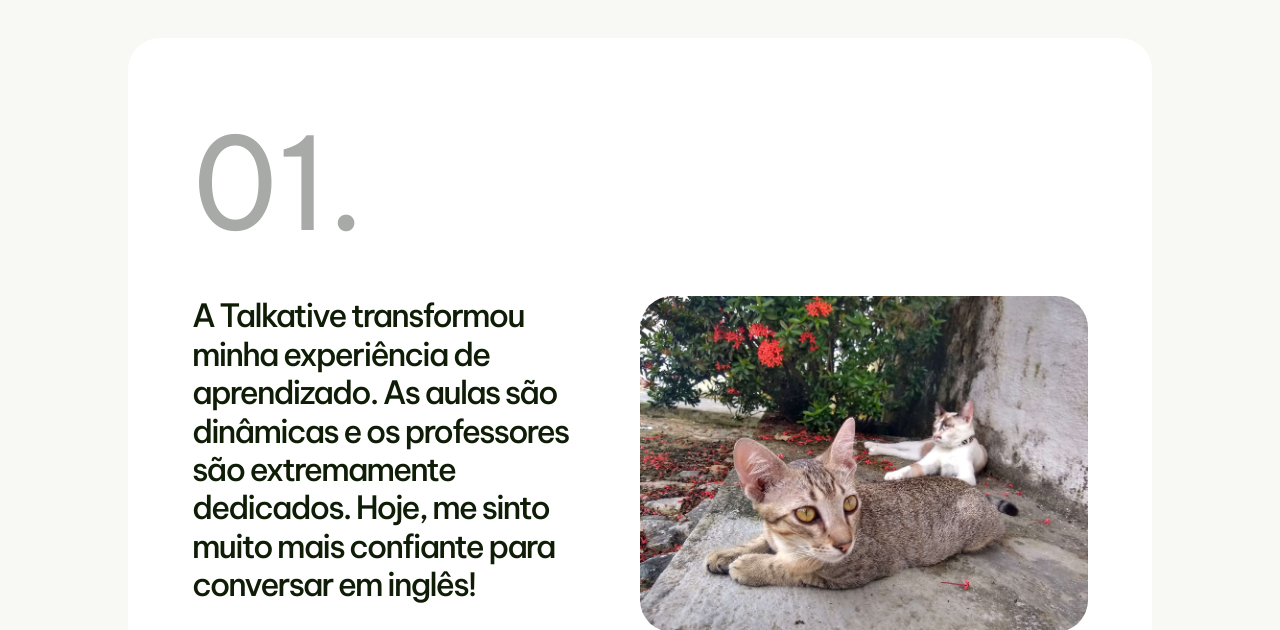
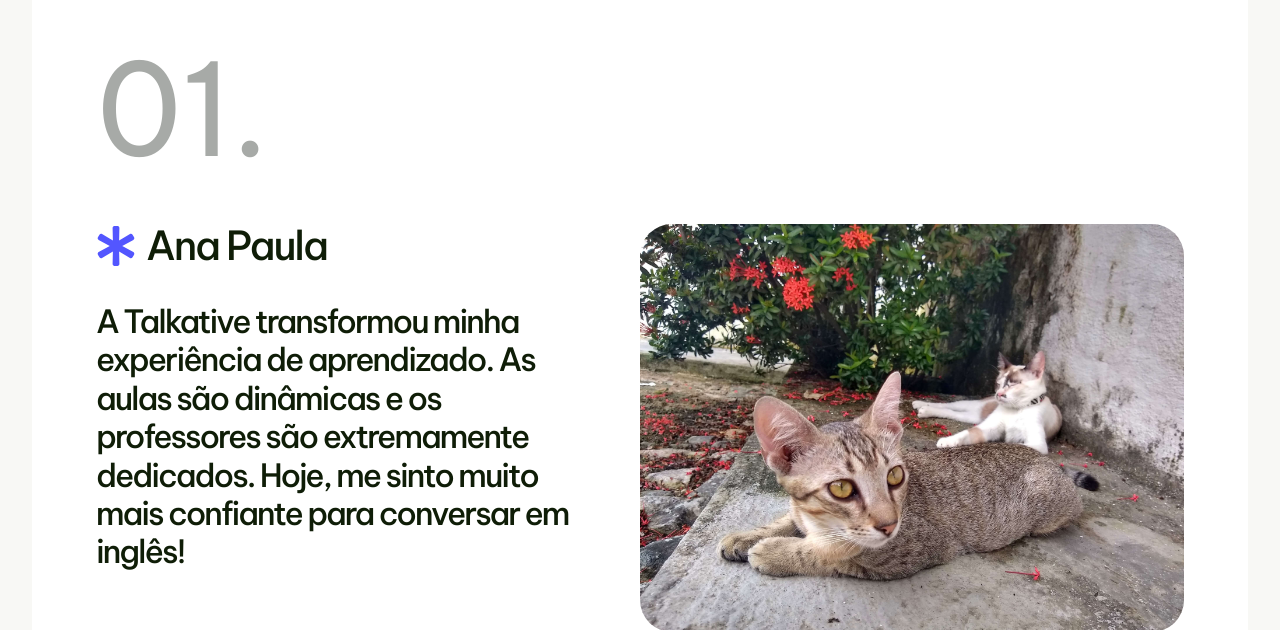
Before and after one commit to SnayderRodrigues/react-study, a React (Vite) app: page /about in a window 1280 px wide. Shown: the part 2170-2800 px from the top of the page. Built offline with nearby package versions, Linux system fonts and the light colour scheme.

Commit message:
update: boilerplate wrapper width and about page testemonials cards

```diff
--- a/src/pages/about/AboutPageTestemonials.jsx
+++ b/src/pages/about/AboutPageTestemonials.jsx
@@ -65,14 +65,12 @@ const AboutPageTestemonials = () => {
               <span>{item.number}</span>
               <div>
                 <h2 className="aboutPage-testemonials__headline">
+                  <span className="aboutPage-testemonials__author">
+                    <FaAsterisk /> {item.author}
+                  </span>
                   {item.testemonial}
                 </h2>
                 <img src={Cat} alt="" />
-              </div>
-              <div className="aboutPage-testemonials__author">
-                <span className="author-name">
-                  <FaAsterisk /> {item.author}
-                </span>
               </div>
             </div>
           </div>
--- a/src/pages/home/About.jsx
+++ b/src/pages/home/About.jsx
@@ -52,12 +52,10 @@ const About = () => {
               <span>15+</span>
               <span>Anos de Experiência no Mercado de Ensino</span>
             </div>
-
             <div>
               <span>100000+</span>
               <span>Alunos Matriculados em Nossos Cursos</span>
             </div>
-
             <div>
               <span>1000+</span>
               <span>Professores Nativos e Certificados</span>
--- a/src/pages/home/Blog.jsx
+++ b/src/pages/home/Blog.jsx
@@ -7,7 +7,7 @@ const Blog = () => {
   return (
     <section id="blog" className="blog">
       <div className="wrapper blog__wrapper">
-        <h2>ENGLISH SCHOOL BLOG</h2>
+        <h2>TALKATIVE BLOG</h2>
         <div className="blog__grid-wrapper">
           <img src={Cat} alt="" className="blog__image" />
           <img src={Cat} alt="" className="blog__image" />
--- a/src/styles/components/_header.scss
+++ b/src/styles/components/_header.scss
@@ -60,9 +60,11 @@
     z-index: 1;
     text-decoration: none;
     transition: all 500ms cubic-bezier(0.23, 1, 0.32, 1);
+    border-radius: 0.5rem 0.5rem 0 0;
 
     &:hover {
       background-color: var(--light-blue);
+      border-bottom: 4px solid var(--accent-color);
     }
   }
   .header__navbar-link.button {
--- a/src/styles/global/_boilerplate.scss
+++ b/src/styles/global/_boilerplate.scss
@@ -89,15 +89,18 @@ textarea:focus-visible {
 }
 
 .wrapper {
-  // outline: 2px solid red;
-  // width: min(100% - u.rem(64), u.rem(1400));
-  width: 100%;
-  padding-left: 8rem;
-  padding-right: 8rem;
+
+  // width: 100%;
+  // padding-left: 8rem;
+  // padding-right: 8rem;
+  width: min(100% - u.rem(64), u.rem(1440));
   margin-inline: auto;
 
   @include u.breakpoint-down(small) {
-    width: min(100% - u.rem(32), u.rem(1400));
+    width: min(100% - u.rem(40), u.rem(1440));
+  }
+  @include u.breakpoint-down(xsmall) {
+    width: min(100% - u.rem(32), u.rem(1440));
   }
 }
 
--- a/src/styles/global/_variables.scss
+++ b/src/styles/global/_variables.scss
@@ -15,7 +15,7 @@
 
   --yellow: #fff7e5;
   --dark-blue: #201658;
-  --light-blue: #b8b9ff;
+  --light-blue: #c2cbfd;
   --white: #ffffff;
   --black: #000000;
   --black-shade: #303030;
--- a/src/styles/pages/about/_aboutpagetestemonials.scss
+++ b/src/styles/pages/about/_aboutpagetestemonials.scss
@@ -31,7 +31,7 @@
 
     & > div {
       display: flex;
-      align-items: flex-start;
+      align-items: center;
       gap: 2rem;
 
       h2,
@@ -58,23 +58,11 @@
   &__author {
     display: flex;
     align-items: center;
-    justify-content: space-between;
-  }
-  .author-div {
-    display: flex;
-    flex-direction: column;
-    align-items: flex-start;
-    gap: 1rem;
+    font-size: 2.5rem;
+    margin-bottom: 2rem;
 
-    span:not(:first-of-type) {
-      color: var(--text-color-4);
-    }
-  }
-  .author-name {
-    display: flex;
-    align-items: center;
-    font-weight: 500;
     svg {
+      color: var(--accent-color);
       margin-right: 0.625rem;
     }
   }
@@ -83,32 +71,34 @@
     z-index: 1;
     width: fit-content;
     height: fit-content;
-    background-color: var(--black-shade);
+    // background-color: var(--dark-blue);
     border-radius: 999px;
     transition: background-color 200ms linear;
 
     &-div {
       display: flex;
+      gap: 1rem;
     }
   }
   .navigation-button-left,
   .navigation-button-right {
     display: flex;
     align-items: center;
-    background-color: transparent;
+    background-color: var(--dark-blue);
     padding: 1.125rem;
+    border-radius: 50%;
     cursor: pointer;
     position: relative;
+    transition: background-color 200ms linear;
     z-index: 999;
 
+    &:hover {
+      background-color: var(--accent-color);
+    }
     svg {
       font-size: u.rem(32);
-      color: var(--dark-gray);
+      color: var(--white);
       pointer-events: none;
-      transition: color 200ms linear;
-    }
-    &:hover > svg {
-      color: var(--white);
     }
   }
   .navigation-button-left {
```
